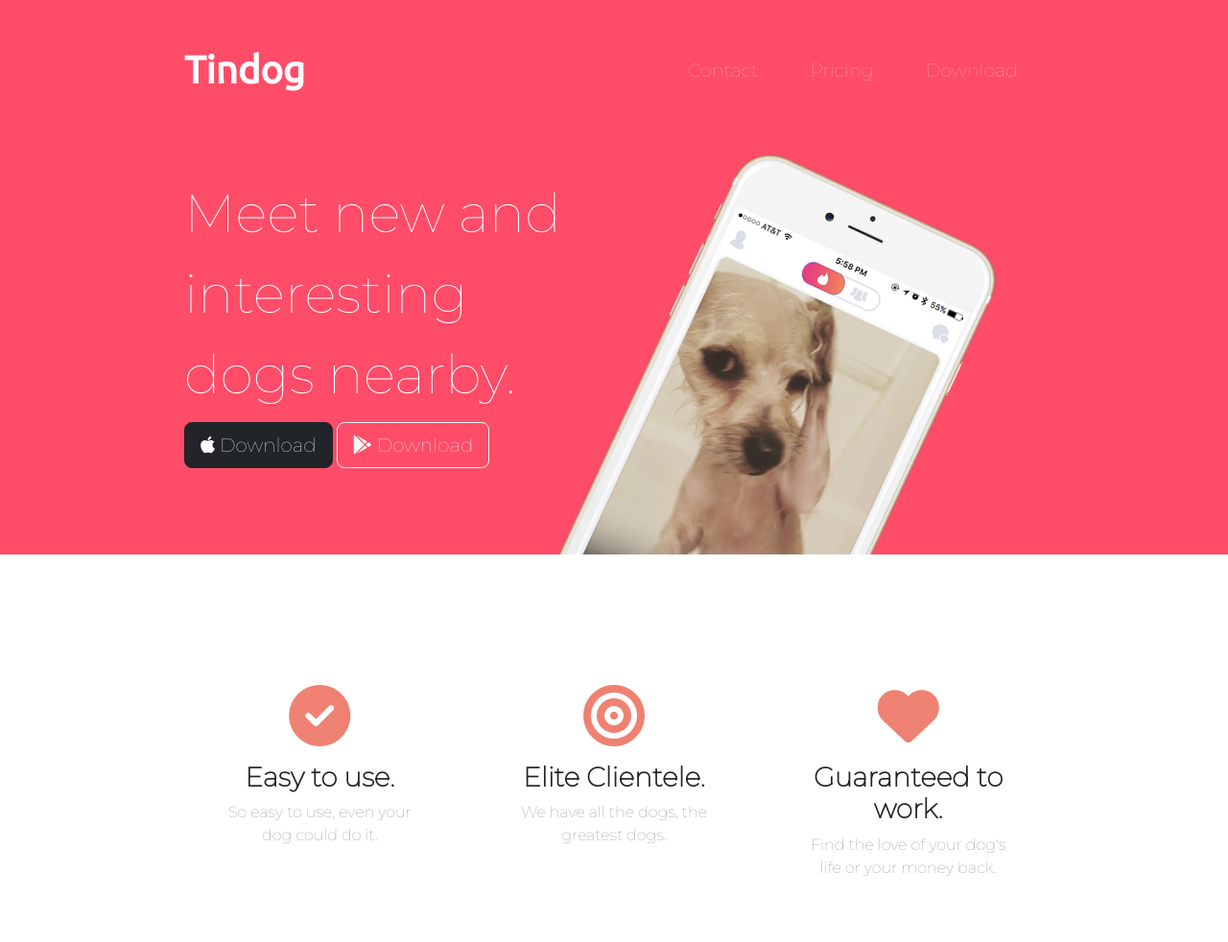
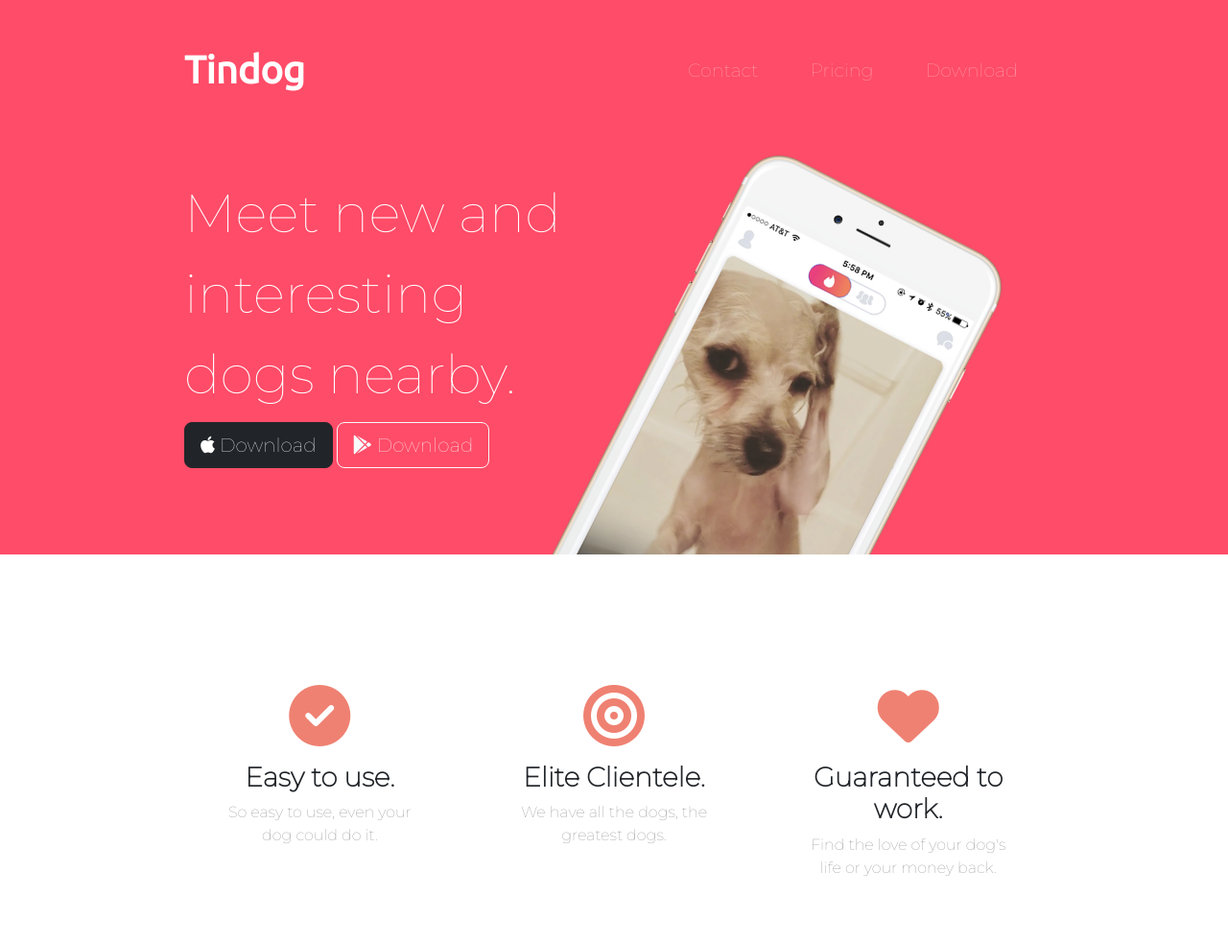
Before and after one commit to one-saurabhsingh/TinDog, a plain HTML site: page TinDog/index.html in a window 1280 px wide. Shown: the top 982 px of the page at 96% size. Drawn offline with nearby package versions, Linux system fonts and the light colour scheme.

Commit message:
Update styles.css

```diff
--- a/TinDog/css/styles.css
+++ b/TinDog/css/styles.css
@@ -53,7 +53,7 @@
 /*Title Image*/
 .Title-image{
 width:300px;
-transform: rotate(25deg);
+transform: rotate(27deg);
 position: absolute;
 right: 340px;
 
```
